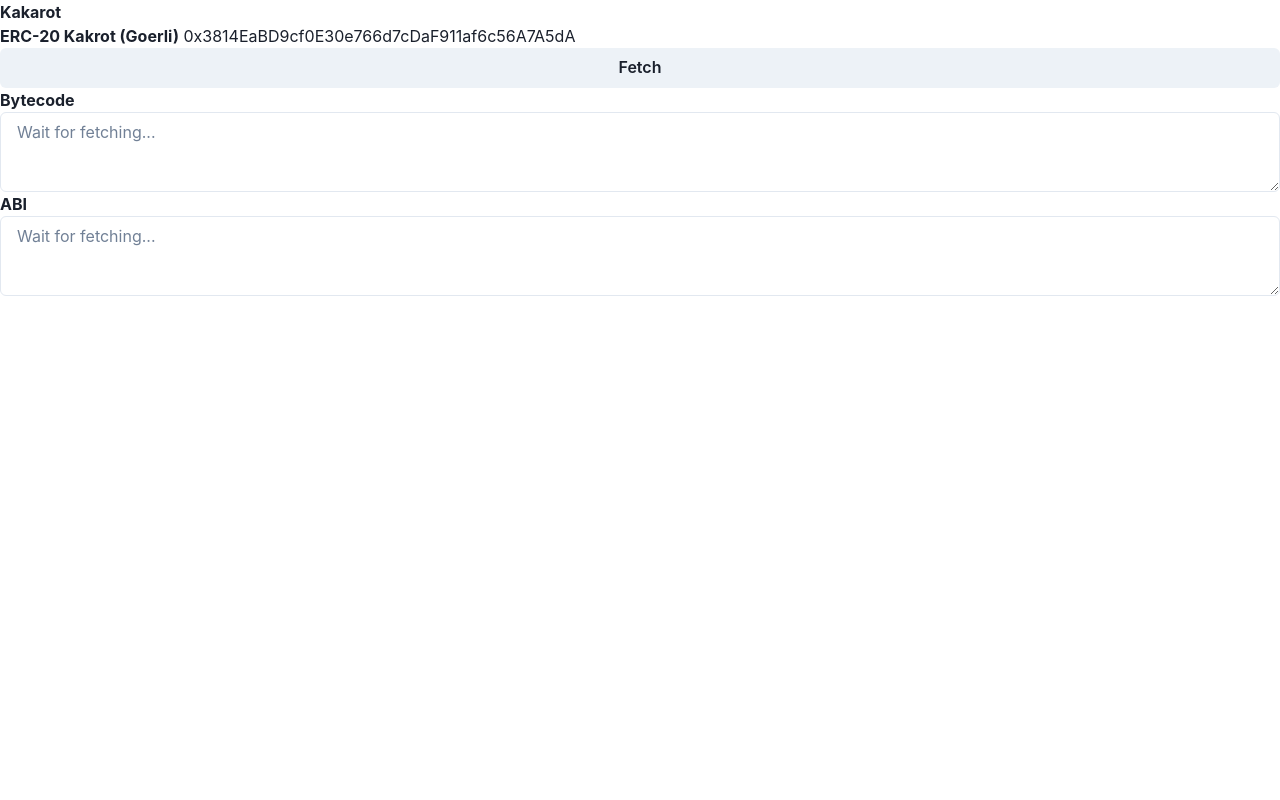
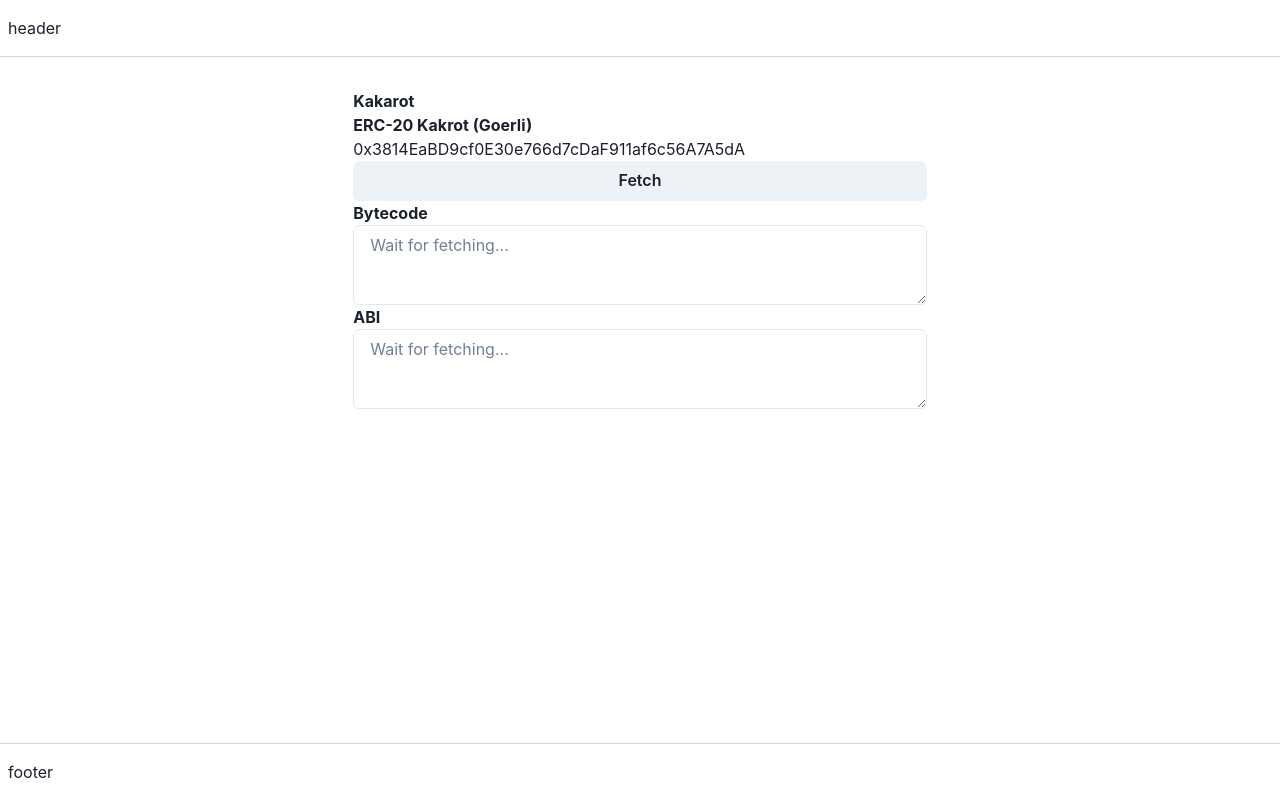
Before and after one commit to kkrt-labs/kakarot-app, a Next.js app: page / in a window 1280 px wide. Built offline with nearby package versions, Linux system fonts and the light colour scheme; a web font is replaced by a local one; what @starknet-react/core would draw is missing.

Commit message:
:construction: Basic layout

```diff
--- /dev/null
+++ b/components/layout/Footer.tsx
@@ -0,0 +1,11 @@
+import { Flex } from "@chakra-ui/react";
+
+function Footer() {
+  return (
+    <Flex borderTop="1px solid" borderColor="blackAlpha.300" px={2} py={4}>
+      footer
+    </Flex>
+  );
+}
+
+export default Footer;
--- /dev/null
+++ b/components/layout/Header.tsx
@@ -0,0 +1,17 @@
+import { Flex } from "@chakra-ui/react";
+
+function Header() {
+  return (
+    <Flex
+      borderBottom="1px solid"
+      borderColor="blackAlpha.300"
+      w="full"
+      px={2}
+      py={4}
+    >
+      header
+    </Flex>
+  );
+}
+
+export default Header;
--- /dev/null
+++ b/components/layout/Layout.tsx
@@ -0,0 +1,21 @@
+import { Container, Flex } from "@chakra-ui/react";
+
+import Footer from "./Footer";
+import Header from "./Header";
+
+interface Props {
+  children: JSX.Element;
+}
+function Layout({ children }: Props) {
+  return (
+    <Flex h="full" direction="column" justify="space-between">
+      <Header />
+      <Container h="full" w="full" pt={8}>
+        <Flex flex={1}>{children}</Flex>
+      </Container>
+      <Footer />
+    </Flex>
+  );
+}
+
+export default Layout;
--- a/pages/_app.tsx
+++ b/pages/_app.tsx
@@ -4,6 +4,7 @@ import { StarknetConfig } from "@starknet-react/core";
 import { DefaultSeo } from "next-seo";
 import type { AppProps } from "next/app";
 
+import Layout from "../components/layout/Layout";
 import defaultSEOConfig from "../next-seo.config";
 
 function Kakarot({ Component, pageProps }: AppProps) {
@@ -11,7 +12,9 @@ function Kakarot({ Component, pageProps }: AppProps) {
     <ChakraProvider>
       <StarknetConfig>
         <DefaultSeo {...defaultSEOConfig} />
-        <Component {...pageProps} />
+        <Layout>
+          <Component {...pageProps} />
+        </Layout>
       </StarknetConfig>
     </ChakraProvider>
   );
```
Also changed, not shown: 1 other file (tests, documents, lock files or other folders).
